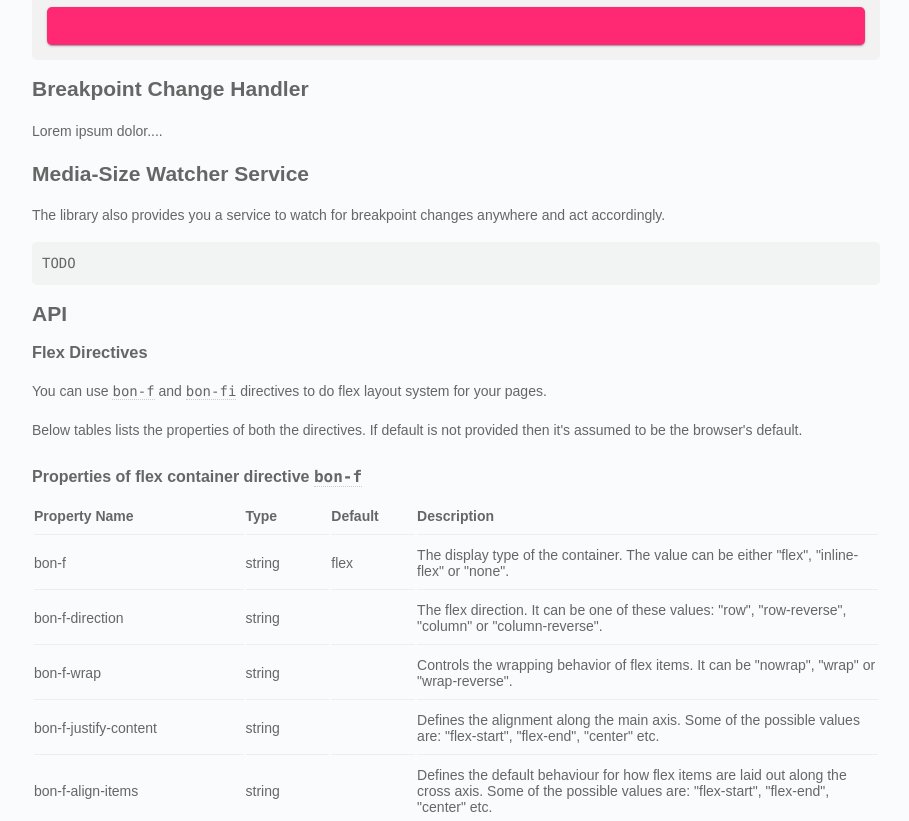
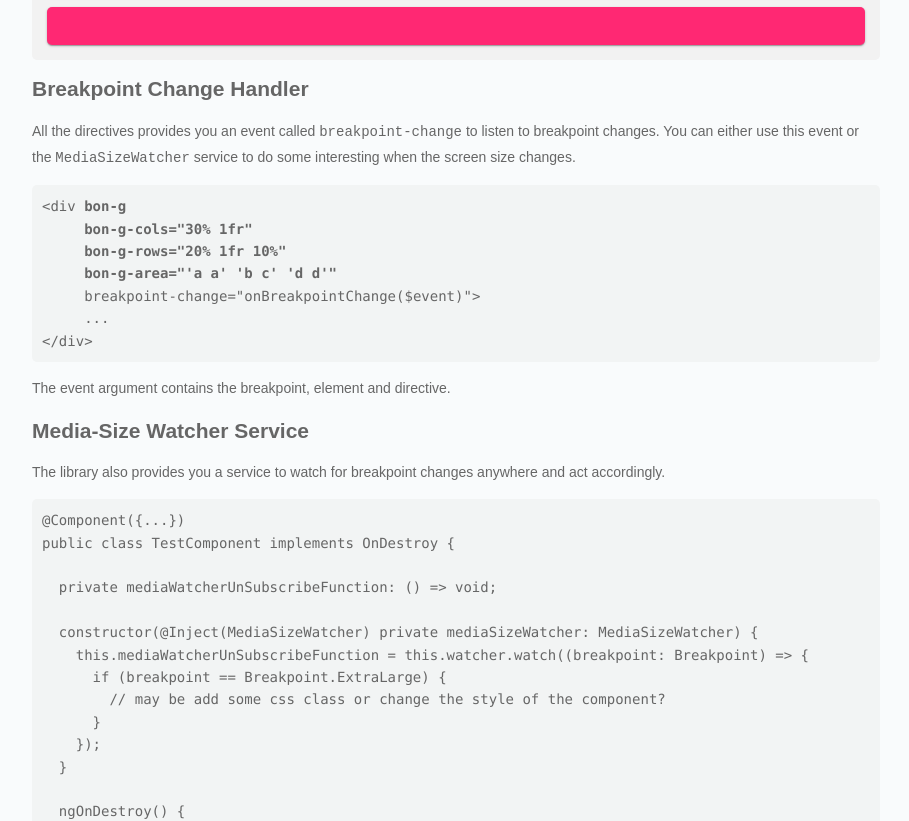
Before and after one commit to VJAI/angular-bone, an Angular app: page / in a window 1280 px wide. Shown: the part 5547-6368 px from the top of the page, without its empty margins (344-1253 px from the left). Built offline with nearby package versions, Linux system fonts and the light colour scheme; a web font is replaced by a local one.

Commit message:
docs updated

```diff
--- a/demo/demo.html
+++ b/demo/demo.html
@@ -282,7 +282,15 @@ npm install angular-bone --save
     <h2 id="breakpoint-change">Breakpoint change handler</h2>
 
     <p>
-      Lorem ipsum dolor....
+      All the directives provides you an event called <code>breakpoint-change</code> to listen to breakpoint changes. You can either use this event or the <code>MediaSizeWatcher</code>
+      service to do some interesting when the screen size changes.
+    </p>
+
+<pre [innerHtml]="code1">
+</pre>
+
+    <p>
+      The event argument contains the breakpoint, element and directive.
     </p>
 
     <h2 id="service">Media-Size Watcher Service</h2>
@@ -291,8 +299,7 @@ npm install angular-bone --save
       The library also provides you a service to watch for breakpoint changes anywhere and act accordingly.
     </p>
 
-<pre>
-TODO
+<pre [innerHtml]="code2">
 </pre>
 
     <h2 id="api">API</h2>
--- a/demo/demo.ts
+++ b/demo/demo.ts
@@ -8,7 +8,7 @@ import {
   OnDestroy,
   ViewChild
 } from '@angular/core';
-import { BrowserModule } from '@angular/platform-browser';
+import { BrowserModule, DomSanitizer, SafeHtml } from '@angular/platform-browser';
 import 'zone.js/dist/zone';
 import { BoneModule } from '../lib/bone';
 import { MediaSizeWatcher } from '../lib/watcher';
@@ -28,13 +28,17 @@ class DemoComponent implements AfterViewInit, OnDestroy {
 
   public isSticky: boolean;
 
+  public code1: SafeHtml;
+
+  public code2: SafeHtml;
+
   private initialOffset: number;
 
   private mediaWatcherUnSubscribeFunction: () => void;
 
   private breakpoint: Breakpoint;
 
-  constructor(@Inject(MediaSizeWatcher) private watcher: MediaSizeWatcher) {
+  constructor(@Inject(MediaSizeWatcher) private watcher: MediaSizeWatcher, @Inject(DomSanitizer) private sanitized: DomSanitizer) {
     this.breakpoint = this.watcher.getCurrentMedia();
     this.setAside();
 
@@ -42,6 +46,34 @@ class DemoComponent implements AfterViewInit, OnDestroy {
       this.breakpoint = breakpoint;
       this.setAside();
     });
+
+    this.code1 = this.sanitized.bypassSecurityTrustHtml(
+      `&lt;div <strong>bon-g
+     bon-g-cols="30% 1fr"
+     bon-g-rows="20% 1fr 10%"
+     bon-g-area="'a a' 'b c' 'd d'"</strong>
+     breakpoint-change="onBreakpointChange($event)"&gt;
+     ...
+&lt;/div&gt;`);
+
+    this.code2 = this.sanitized.bypassSecurityTrustHtml(
+      `@Component({...})
+public class TestComponent implements OnDestroy {
+
+  private mediaWatcherUnSubscribeFunction: () => void;
+
+  constructor(@Inject(MediaSizeWatcher) private mediaSizeWatcher: MediaSizeWatcher) {
+    this.mediaWatcherUnSubscribeFunction = this.watcher.watch((breakpoint: Breakpoint) => {
+      if (breakpoint == Breakpoint.ExtraLarge) {
+        // may be add some css class or change the style of the component?
+      }
+    });
+  }
+
+  ngOnDestroy() {
+    this.mediaWatcherUnSubscribeFunction();
+  }
+}`);
   }
 
   @HostListener('window:scroll', [])
--- a/package.json
+++ b/package.json
@@ -1,6 +1,6 @@
 {
   "name": "angular-bone",
-  "version": "1.0.0",
+  "version": "1.0.1",
   "description": "Provides structure to your angular apps using CSS3 Grid and Flex",
   "keywords": [
     "css3-grid",
```
Also changed, not shown: 2 other files (tests, documents, lock files or other folders).
